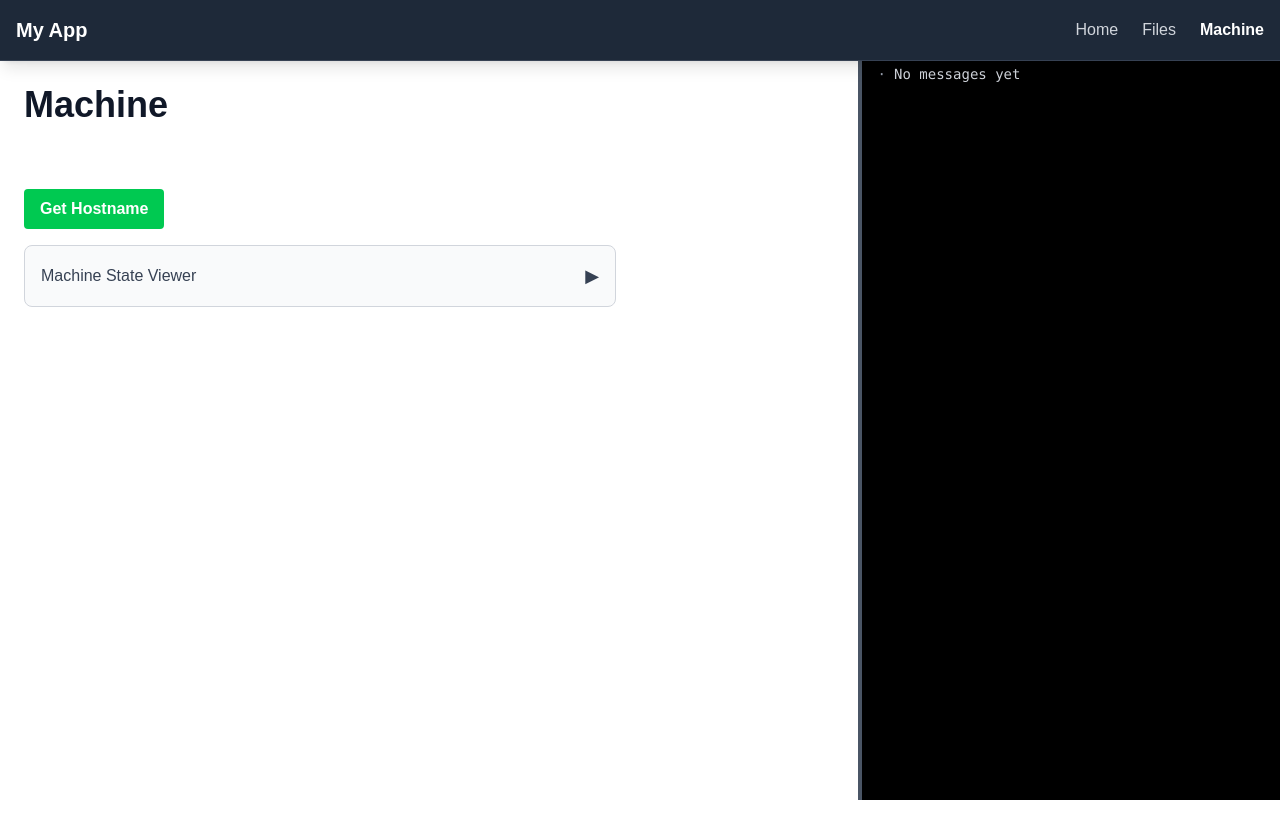
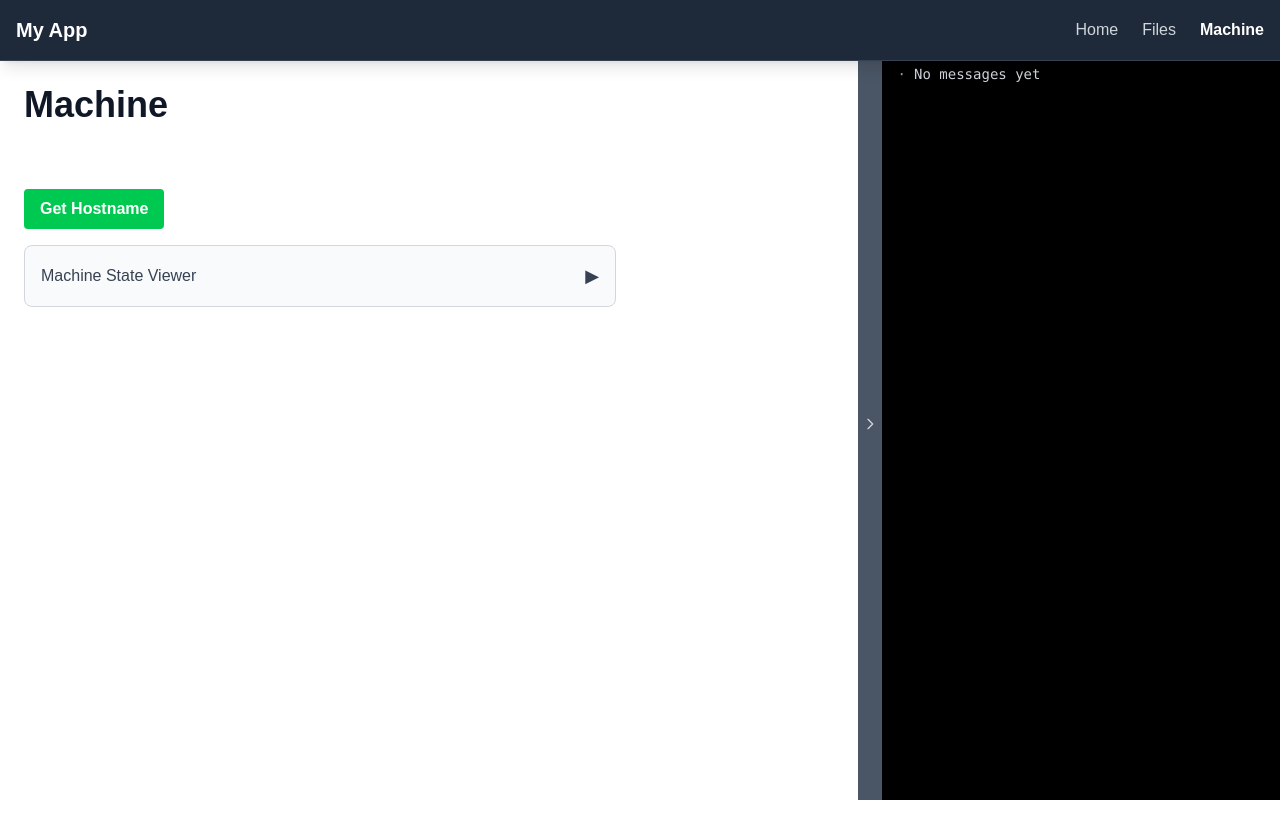
Before and after one commit to merklegroot/hudsse, a Next.js app: page /machine in a window 1280 px wide. Shown: the top 838 px of the page. Built offline with nearby package versions, Linux system fonts and the light colour scheme.

Commit message:
better sidebar behavior

```diff
--- a/components/MachineTerminal.tsx
+++ b/components/MachineTerminal.tsx
@@ -10,16 +10,21 @@ export function MachineTerminal() {
   const isMobile = useIsMobile();
   const [width, setWidth] = useState(33); // percentage
   const [isResizing, setIsResizing] = useState(false);
+  const [isCollapsed, setIsCollapsed] = useState(false);
+  const [hasDragged, setHasDragged] = useState(false);
   const containerRef = useRef<HTMLDivElement>(null);
 
   const handleMouseDown = useCallback((e: React.MouseEvent) => {
     e.preventDefault();
+    e.stopPropagation();
     setIsResizing(true);
+    setHasDragged(false);
   }, []);
 
   const handleMouseMove = useCallback((e: MouseEvent) => {
     if (!isResizing || !containerRef.current) return;
 
+    setHasDragged(true);
     const containerRect = containerRef.current.getBoundingClientRect();
     const newWidth = ((window.innerWidth - e.clientX) / window.innerWidth) * 100;
 
@@ -30,6 +35,27 @@ export function MachineTerminal() {
 
   const handleMouseUp = useCallback(() => {
     setIsResizing(false);
+    // Reset hasDragged after a short delay to allow click handler to check it
+    setTimeout(() => setHasDragged(false), 10);
+  }, []);
+
+  const toggleCollapse = useCallback(() => {
+    setIsCollapsed(!isCollapsed);
+  }, [isCollapsed]);
+
+  const handleGripClick = useCallback((e: React.MouseEvent) => {
+    // Only toggle if it's a simple click (not a drag)
+    if (!isResizing && !hasDragged) {
+      toggleCollapse();
+    }
+  }, [isResizing, hasDragged, toggleCollapse]);
+
+  const handleButtonMouseDown = useCallback((e: React.MouseEvent) => {
+    // Allow dragging from the button area
+    e.preventDefault();
+    e.stopPropagation();
+    setIsResizing(true);
+    setHasDragged(false);
   }, []);
 
   // Add global mouse event listeners when resizing
@@ -62,17 +88,60 @@ export function MachineTerminal() {
     );
   }
 
+  if (isCollapsed) {
+    return (
+      <div className="fixed top-[3rem] right-0 h-[calc(100vh-3rem)] z-40 flex">
+        {/* Collapsed state - just the handle with arrow */}
+        <div
+          className="w-6 bg-gray-700 hover:bg-gray-600 flex items-center justify-center border-l border-gray-600 cursor-pointer"
+          onClick={handleGripClick}
+          title="Expand terminal"
+        >
+          <svg
+            className="w-4 h-4 transform rotate-180 text-gray-300"
+            fill="none"
+            stroke="currentColor"
+            viewBox="0 0 24 24"
+          >
+            <path strokeLinecap="round" strokeLinejoin="round" strokeWidth={2} d="M9 5l7 7-7 7" />
+          </svg>
+        </div>
+      </div>
+    );
+  }
+
   return (
     <div
       ref={containerRef}
       className="fixed top-[3rem] right-0 h-[calc(100vh-3rem)] z-40 flex"
       style={{ width: `${width}%` }}
     >
-      {/* Resize handle */}
+      {/* Resize handle with collapse button */}
       <div
-        className="w-1 bg-gray-600 hover:bg-gray-500 cursor-col-resize flex-shrink-0"
-        onMouseDown={handleMouseDown}
-      />
+        className="w-6 bg-gray-700 hover:bg-gray-600 flex flex-col border-l border-gray-600 flex-shrink-0 relative cursor-pointer"
+        onClick={handleGripClick}
+        title="Collapse terminal"
+      >
+        {/* Collapse button positioned in the middle vertically */}
+        <div
+          className="absolute top-1/2 left-1/2 transform -translate-x-1/2 -translate-y-1/2 text-gray-300 hover:text-white transition-colors p-1 z-10"
+          onMouseDown={handleButtonMouseDown}
+        >
+          <svg
+            className="w-4 h-4"
+            fill="none"
+            stroke="currentColor"
+            viewBox="0 0 24 24"
+          >
+            <path strokeLinecap="round" strokeLinejoin="round" strokeWidth={2} d="M9 5l7 7-7 7" />
+          </svg>
+        </div>
+        {/* Resize handle covers the full area */}
+        <div
+          className="w-full h-full bg-gray-600 hover:bg-gray-500 cursor-col-resize"
+          onMouseDown={handleMouseDown}
+        />
+      </div>
       <div className="flex-1">
         <TerminalControl messages={messages} />
       </div>
```
